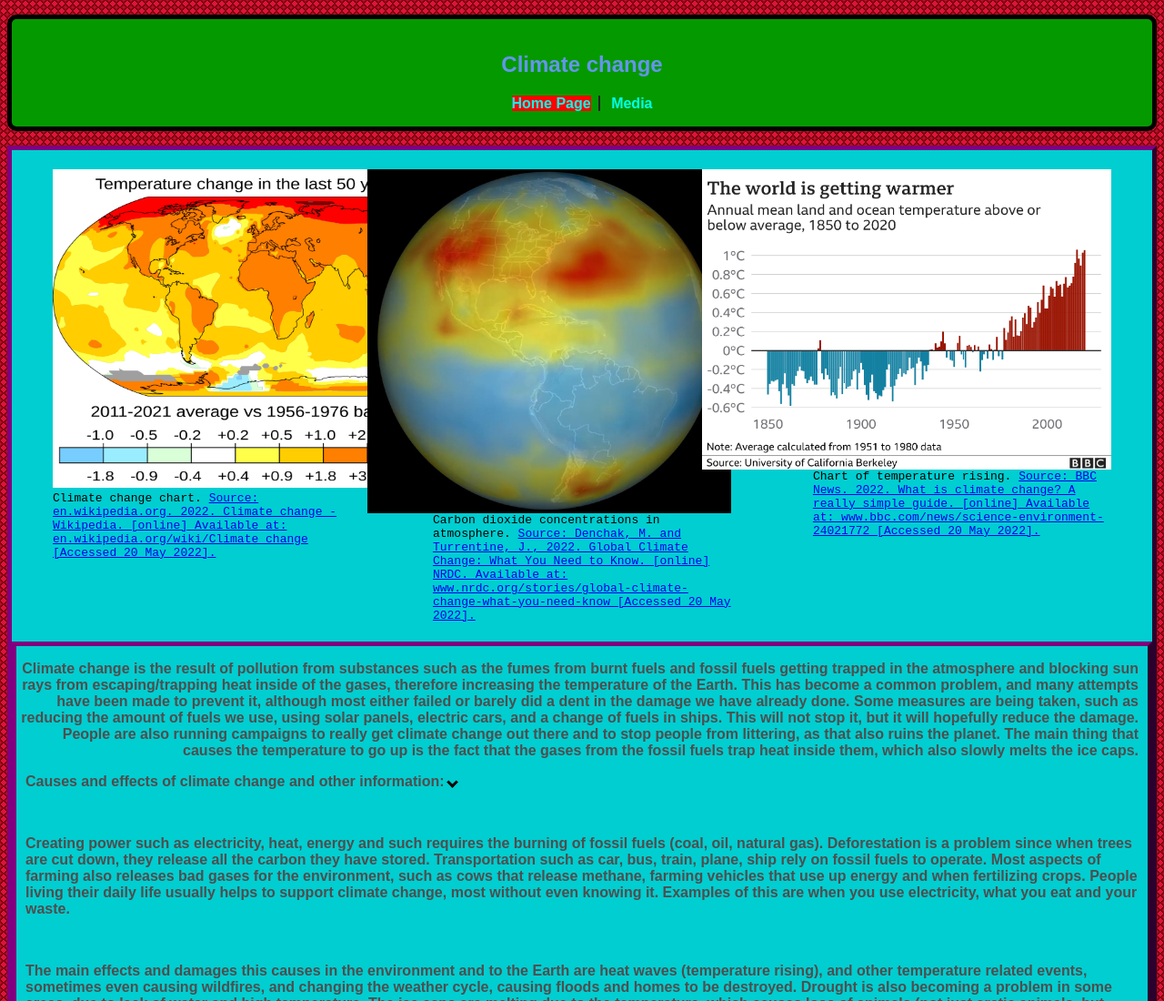
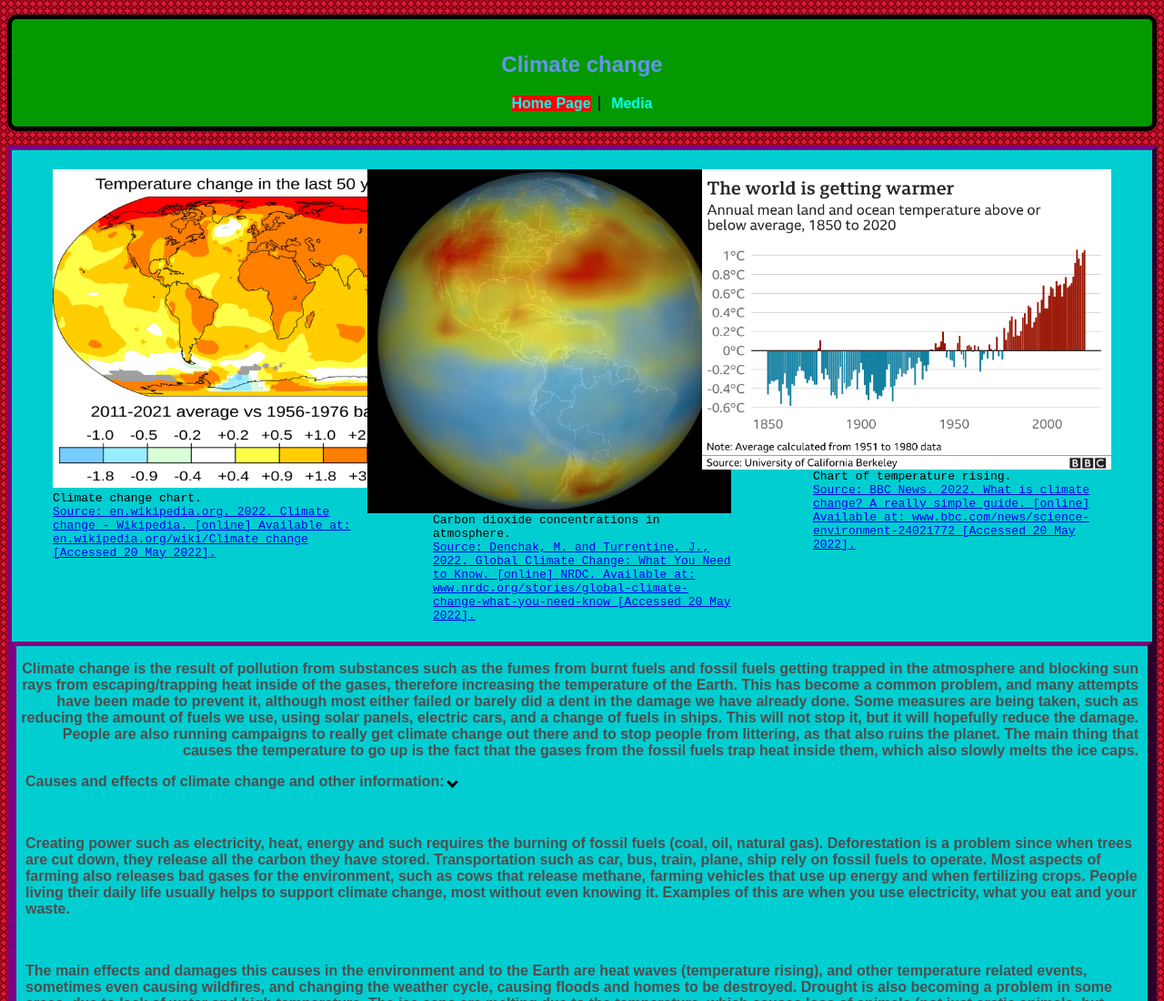
Before and after one commit to godfrac/youtube.github.io, a plain HTML site: page indexccc.html in a window 1280 px wide. Shown: the top 1100 px of the page at 91% size. Drawn offline with Linux system fonts and the light colour scheme.

Commit message:
Update indexccc.html

```diff
--- a/indexccc.html
+++ b/indexccc.html
@@ -32,21 +32,21 @@
                 <div class="column">
                     <figure>
                         <img src="indeximg1.png" width="450" height="350" alt="Climate change chart">
-                        <figcaption>Climate change chart. <a href="https://en.wikipedia.org/wiki/Climate_change">Source: en.wikipedia.org. 2022. Climate change - Wikipedia. [online] Available at: en.wikipedia.org/wiki/Climate_change [Accessed 20 May 2022].</a></figcaption>
+                        <figcaption>Climate change chart.<br><a href="https://en.wikipedia.org/wiki/Climate_change">Source: en.wikipedia.org. 2022. Climate change - Wikipedia. [online] Available at: en.wikipedia.org/wiki/Climate_change [Accessed 20 May 2022].</a></figcaption>
                     </figure>
                 </div>
 
                 <div class="column">
                     <figure>
                         <img src="logo.png" width="400" height="378" align="right" alt="CO2 concentrations">
-                        <figcaption>Carbon dioxide concentrations in atmosphere. <a href="https://www.nrdc.org/stories/global-climate-change-what-you-need-know">Source: Denchak, M. and Turrentine, J., 2022. Global Climate Change: What You Need to Know. [online] NRDC. Available at: www.nrdc.org/stories/global-climate-change-what-you-need-know [Accessed 20 May 2022].</a></figcaption>
+                        <figcaption>Carbon dioxide concentrations in atmosphere.<br><a href="https://www.nrdc.org/stories/global-climate-change-what-you-need-know">Source: Denchak, M. and Turrentine, J., 2022. Global Climate Change: What You Need to Know. [online] NRDC. Available at: www.nrdc.org/stories/global-climate-change-what-you-need-know [Accessed 20 May 2022].</a></figcaption>
                     </figure>
                 </div>
 
                 <div class="column">
                     <figure>
                         <img src="chart.png" width="450" height="330" align="right" alt="Temperature chart">
-                        <figcaption>Chart of temperature rising. <a href="https://www.bbc.com/news/science-environment-24021772">Source: BBC News. 2022. What is climate change? A really simple guide. [online] Available at: www.bbc.com/news/science-environment-24021772 [Accessed 20 May 2022].</a></figcaption>
+                        <figcaption>Chart of temperature rising.<br><a href="https://www.bbc.com/news/science-environment-24021772">Source: BBC News. 2022. What is climate change? A really simple guide. [online] Available at: www.bbc.com/news/science-environment-24021772 [Accessed 20 May 2022].</a></figcaption>
                     </figure>
                 </div>
             </div>
```
